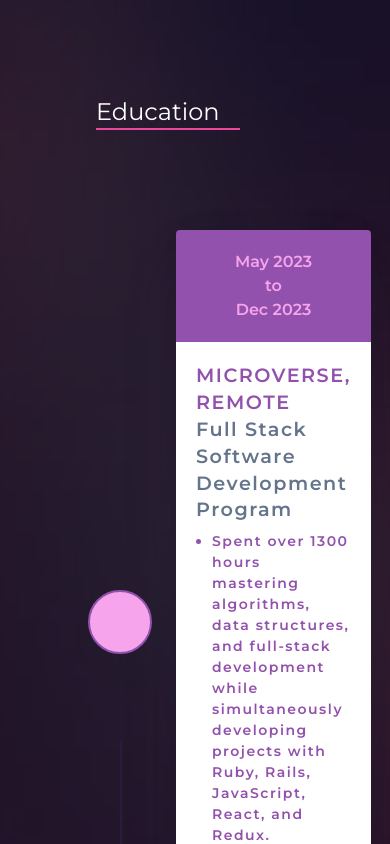
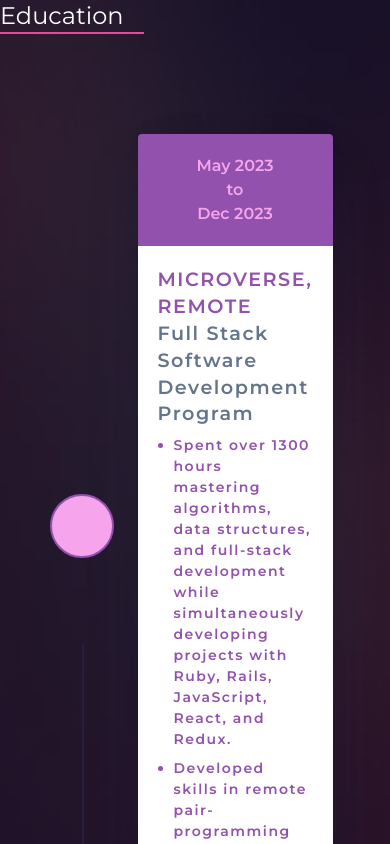
Before and after one commit to ctokoli/my_portfolio, a React (Vite) app: page /education in a window 390 px wide. Shown: the top 844 px of the page. Built offline with nearby package versions, Linux system fonts and the light colour scheme.

Commit message:
Update educationComponent.jsx

```diff
--- a/src/components/educationComponent.jsx
+++ b/src/components/educationComponent.jsx
@@ -2,9 +2,9 @@
 
 const EducationComponent = () => {
     return (
-        <div className="exp p-24 ">
+        <div className="exp md:p-24 ">
             <div className=" w-36 ">
-            <h1 className="text-2xl   border-pink-500 border-b-2 ">Education</h1>
+            <h1 className="text-2xl ex-h1   border-pink-500 border-b-2 ">Education</h1>
             </div>
             <EducationTimeline />
         </div>
```
